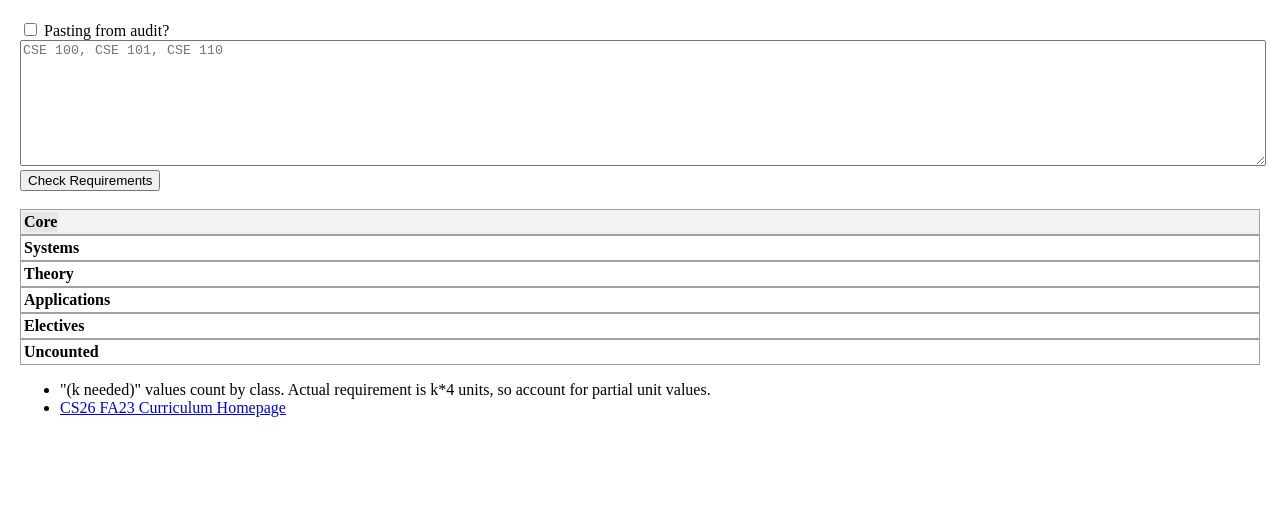
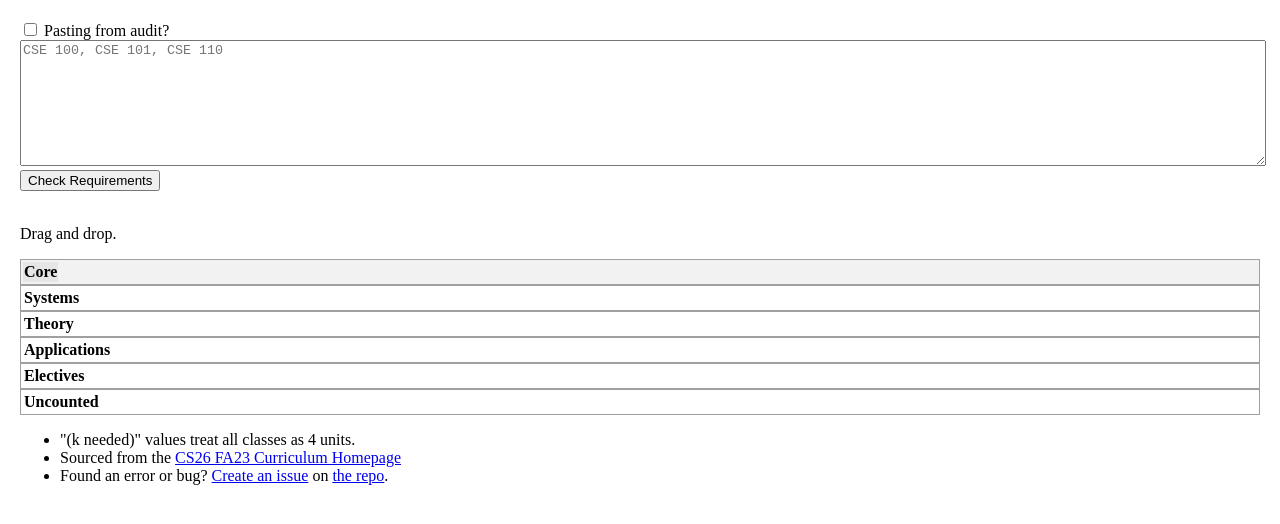
Before and after one commit to phentos/cs26-fa23-conversion-tool, a plain HTML site: page index.html in a window 1280 px wide. Drawn offline with Linux system fonts and the light colour scheme.

Commit message:
add some prose

```diff
--- a/index.html
+++ b/index.html
@@ -27,6 +27,7 @@
 		<button onclick="parseAndDisplay()">Check Requirements</button>
 
 		<br /><br />
+		<p>Drag and drop.</p>
 		<div id="results">
 			<table class="core">
 				<thead>
@@ -84,16 +85,25 @@
 		</div>
 
 		<ul>
+			<li>"(k needed)" values treat all classes as 4 units.</li>
 			<li>
-				"(k needed)" values count by class. Actual requirement is k*4 units, so
-				account for partial unit values.
-			</li>
-			<li>
+				Sourced from the
 				<a
 					href="https://cse.ucsd.edu/undergraduate/computer-science-cs26-fall-2023-major-curriculum-homepage"
 					>CS26 FA23 Curriculum Homepage</a
 				>
 			</li>
+			<li>
+				Found an error or bug?
+				<a
+					href="https://github.com/phentos/cs26-fa23-conversion-tool/issues/new/choose"
+					>Create an issue</a
+				>
+				on
+				<a href="https://github.com/phentos/cs26-fa23-conversion-tool"
+					>the repo</a
+				>.
+			</li>
 		</ul>
 	</body>
 </html>
```
